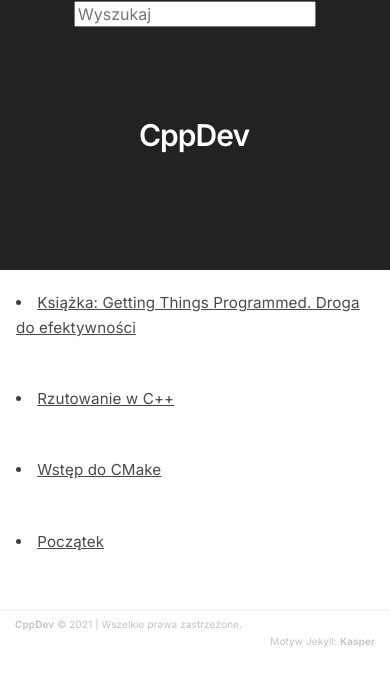
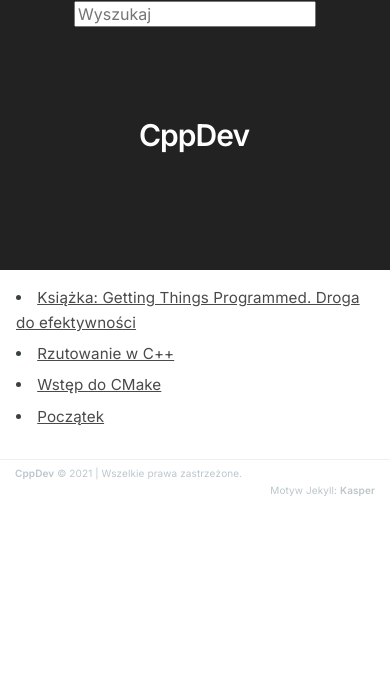
Before and after one commit to kawapa/kawapa.github.io, a Jekyll site: the page built from index.html, in a window 390 px wide. Shown: the top 686 px of the page. Built offline with Jekyll 4.4.1, drawn with Linux system fonts in a browser that asks for light colours; the list of posts is cut into pages by our own code.

Commit message:
Fix CSS on mobile devices

```diff
--- a/assets/css/screen.css
+++ b/assets/css/screen.css
@@ -1480,10 +1480,10 @@ body:not(.post-template) .post-title {
 
 
 /* ==========================================================================
-   11. Media Queries - Smaller than 500px
+   11. Media Queries - Smaller than 600px
    ========================================================================== */
 
-@media only screen and (max-width: 500px) {
+@media only screen and (max-width: 600px) {
 
     .main-header {
         margin-bottom: 15px;
@@ -1566,13 +1566,14 @@ body:not(.post-template) .post-title {
         margin: 2rem auto;
     }
 
+    /* asd */
     .post {
         width: auto;
-        margin-top: 2rem;
-        margin-bottom: 2rem;
+        margin-top: 0;
+        margin-bottom: 0;
         margin-left: 16px;
         margin-right: 16px;
-        padding-bottom: 2rem;
+        padding-bottom: 0;
         line-height: 1.65em;
     }
 
```
